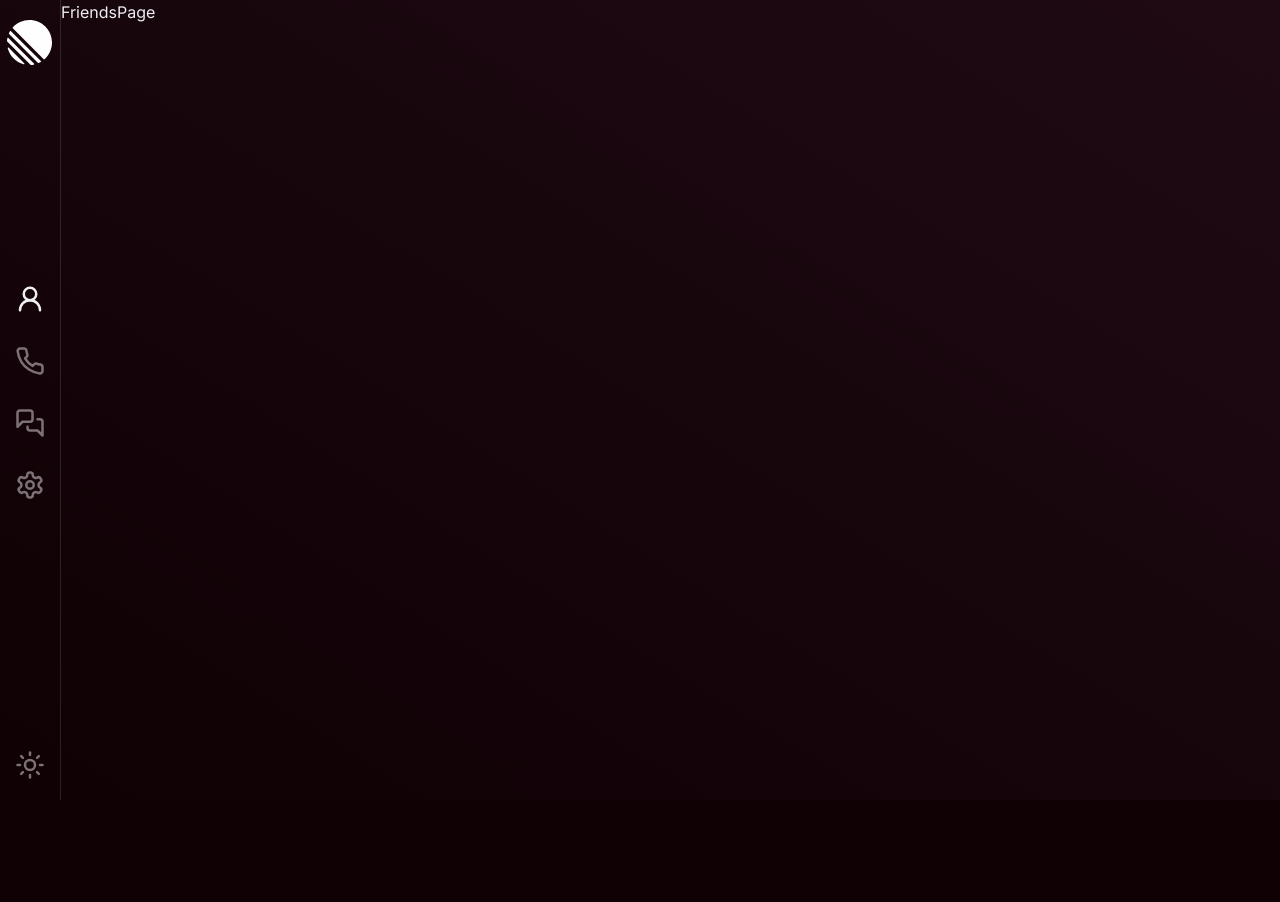
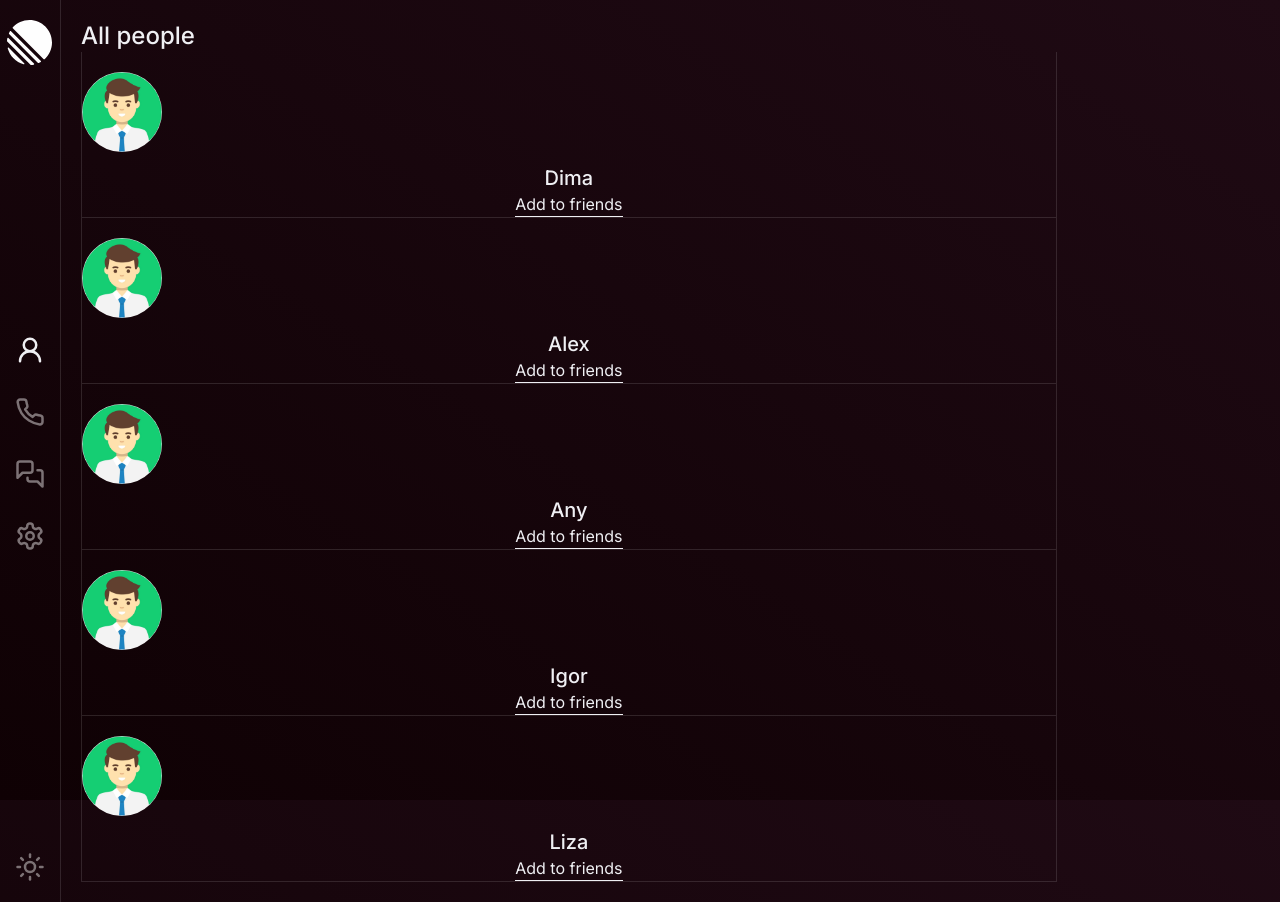
Before and after one commit to gAlex71/social-network, a Next.js app: page /friends in a window 1280 px wide. Before the commit the page ends 800 px from the top, so only its background shows below. Built offline with nearby package versions, Linux system fonts and the light colour scheme.

Commit message:
finally template

```diff
--- a/src/app/friends/page.tsx
+++ b/src/app/friends/page.tsx
@@ -1,11 +1,31 @@
 import { Metadata } from "next"
+import Image from "next/image"
 
 export const metadata: Metadata = {
     title: 'Friends'
 }
 
+const friendsDef = [
+  {id: 1, name: 'Dima'},
+  {id: 2, name: 'Alex'},
+  {id: 3, name: 'Any'},
+  {id: 4, name: 'Igor'},
+  {id: 5, name: 'Liza'},
+]
+
 export default function FriendsPage() {
   return (
-    <div>FriendsPage</div>
+    <div className="p-layout w-10/12">
+      <div className="text-2xl font-medium">All people</div>
+      {friendsDef.map(friend =>
+        <div key={friend.id} className="pt-layout text-center border border-t-0 border-border">
+          <Image width={80} height={80} src={'/avatar.jpg'} alt='' className="rounded-full" priority />
+
+          <div className="mt-3 text-xl font-medium">{friend.name}</div>
+
+          <button className="border-b border-white transition-colors hover:border-primary hover:text-primary">Add to friends</button>
+        </div>
+      )}
+    </div>
   )
 }
```
